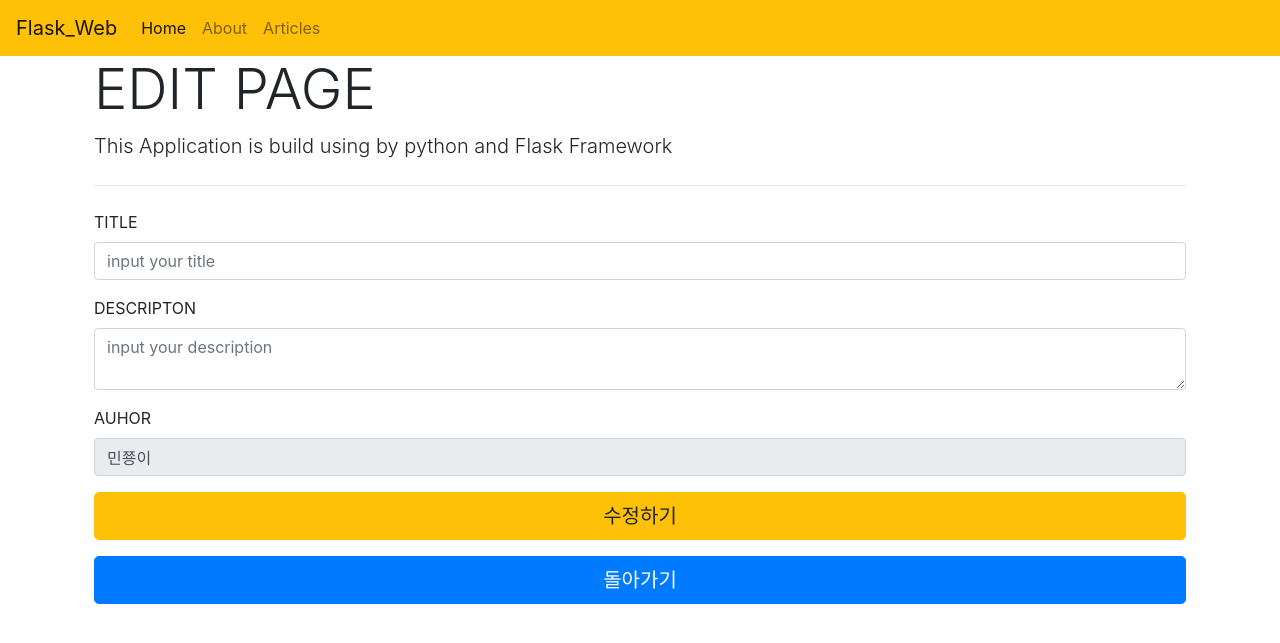
After one commit to minjung7961/flask_web, a Flask app: page /1/edit in a window 1280 px wide. The commit adds this page. Shown: the top 643 px of the page. Run offline with Flask 2, Linux system fonts and the light colour scheme; some libraries are stand-ins or nearby versions.

Commit message:
edit page practise 1

```diff
--- a/app.py
+++ b/app.py
@@ -83,6 +83,14 @@ def delete(id):
     db.commit()
     return redirect("/articles")
 
+@app.route('/<int:id>/edit', methods=['POST','GET'])
+def edit(id):
+    # cursor = db.cursor()
+    # sql = f'DELETE FROM topic WHERE id = {id};'
+    # print("sql")
+    # cursor.execute(sql)
+    # db.commit()
+    return render_template("article_edit.html")
 # app.py 파일을 가장 먼저 실행하겠다라는 내용 (그중 이줄부터 실행할것이란 소리)
 if __name__ == '__main__':
     app.run() # 애가 서버 실행시켜줌
--- /dev/null
+++ b/templates/article_edit.html
@@ -0,0 +1,38 @@
+{% extends 'layouts.html' %}
+{% block body %}
+<h1 class="display-4">EDIT PAGE</h1>
+<p class="lead">This Application is build using by python and Flask Framework</p>
+<hr class="my-4">
+
+<form action="/edit" method="POST" onsubmit="return confirm('정말 수정 하시겠습니까?')">
+    <div class="form-group">
+        <label>TITLE</label>
+        <input class="form-control" type="text" name='title' placeholder="input your title" required>
+    </div>
+
+
+    <div class="form-group">
+        <label>DESCRIPTON</label>
+        <textarea class="form-control" name="desc" placeholder="input your description" required></textarea>
+    </div>
+
+
+    <div class="form-group">
+        <label>AUHOR</label>
+        <input type="text" name='author' class="form-control" value="민쭁이" placeholder="input your name" disabled>
+    </div>
+
+
+    <div class="form-group">
+        <input class="btn btn-warning btn-lg btn-block" type="submit" value="수정하기" >
+    </div>
+
+
+</form>
+
+<div class="form-group">
+    <a class="btn btn-primary btn-lg btn-block" href="/articles"> 돌아가기</a>
+</div>
+
+
+{% endblock %}
--- a/templates/articles.html
+++ b/templates/articles.html
@@ -31,7 +31,7 @@
                           <td>{{ article[3] }}</td>
                           <td>{{ article[4] }}</td>
                           <td>
-                            <button type="button" class="btn btn-warning">Edit</button>
+                            <button type="button" class="btn btn-warning"><a href="/{{ article[0] }}/edit">Edit</a></button>
                             <form action="/delete/{{ article[0] }}" style="margin-top: 10%;" method="POST"  onsubmit="return confirm('정말 삭제하시겠습니까?')">
                               <button type="submit" class="btn btn-danger">DEL</button>
                             </form>
```
